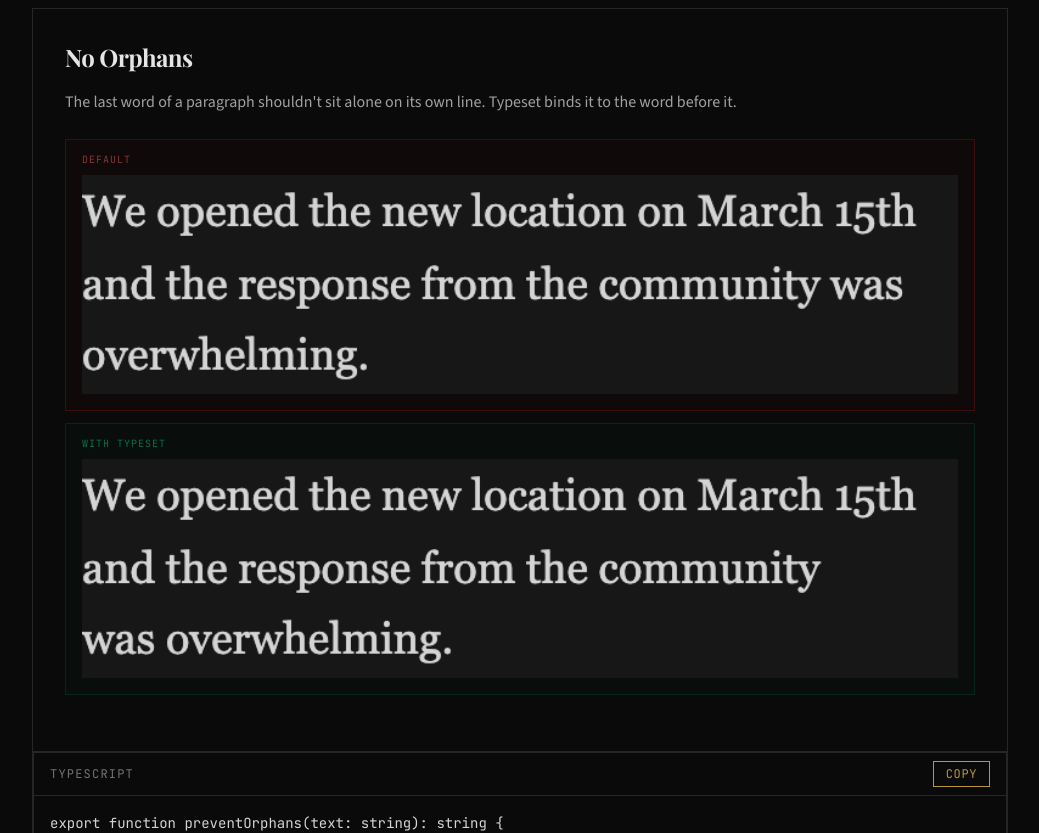
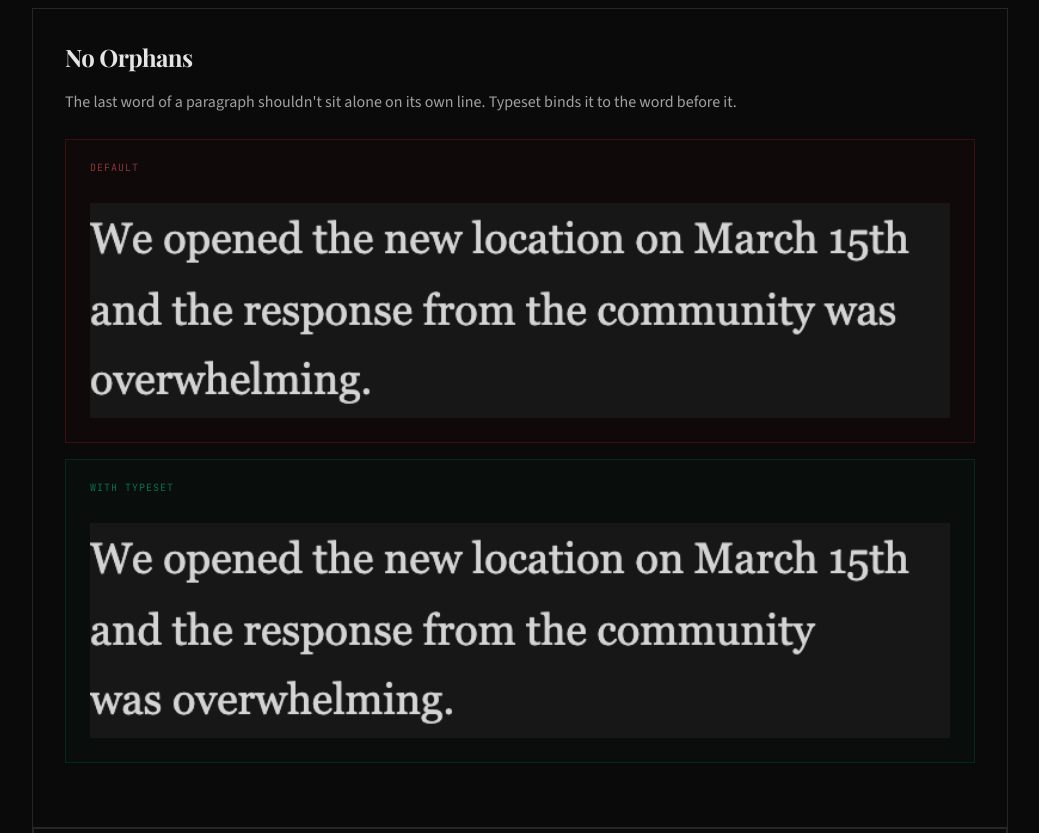
Before and after one commit to speedwarnsf/web-typography, a Next.js app: page / in a window 1280 px wide. Shown: the part 980-1813 px from the top of the page, without its empty margins (120-1159 px from the left). Built offline with nearby package versions, Linux system fonts and the light colour scheme; a web font is replaced by a local one.

Commit message:
More breathing room: generous padding around example images

```diff
--- a/src/app/page.tsx
+++ b/src/app/page.tsx
@@ -236,12 +236,12 @@ export default function Home() {
                   {rule.description}
                 </p>
 
-                <div className="space-y-3 mb-6">
+                <div className="space-y-4 mb-8">
                   <div className="border border-red-900/40 bg-red-950/10 overflow-hidden">
-                    <p className="text-[10px] font-mono uppercase tracking-widest text-red-400/50 px-4 pt-3 pb-2">
+                    <p className="text-[10px] font-mono uppercase tracking-widest text-red-400/50 px-6 pt-5 pb-1">
                       Default
                     </p>
-                    <div className="px-4 pb-4">
+                    <div className="px-6 py-6">
                       <img
                         src={`/examples/${rule.id}-before.png`}
                         alt="Default browser rendering"
@@ -251,10 +251,10 @@ export default function Home() {
                     </div>
                   </div>
                   <div className="border border-emerald-900/40 bg-emerald-950/10 overflow-hidden">
-                    <p className="text-[10px] font-mono uppercase tracking-widest text-emerald-400/50 px-4 pt-3 pb-2">
+                    <p className="text-[10px] font-mono uppercase tracking-widest text-emerald-400/50 px-6 pt-5 pb-1">
                       With typeset
                     </p>
-                    <div className="px-4 pb-4">
+                    <div className="px-6 py-6">
                       <img
                         src={`/examples/${rule.id}-after.png`}
                         alt="With typeset applied"
```
